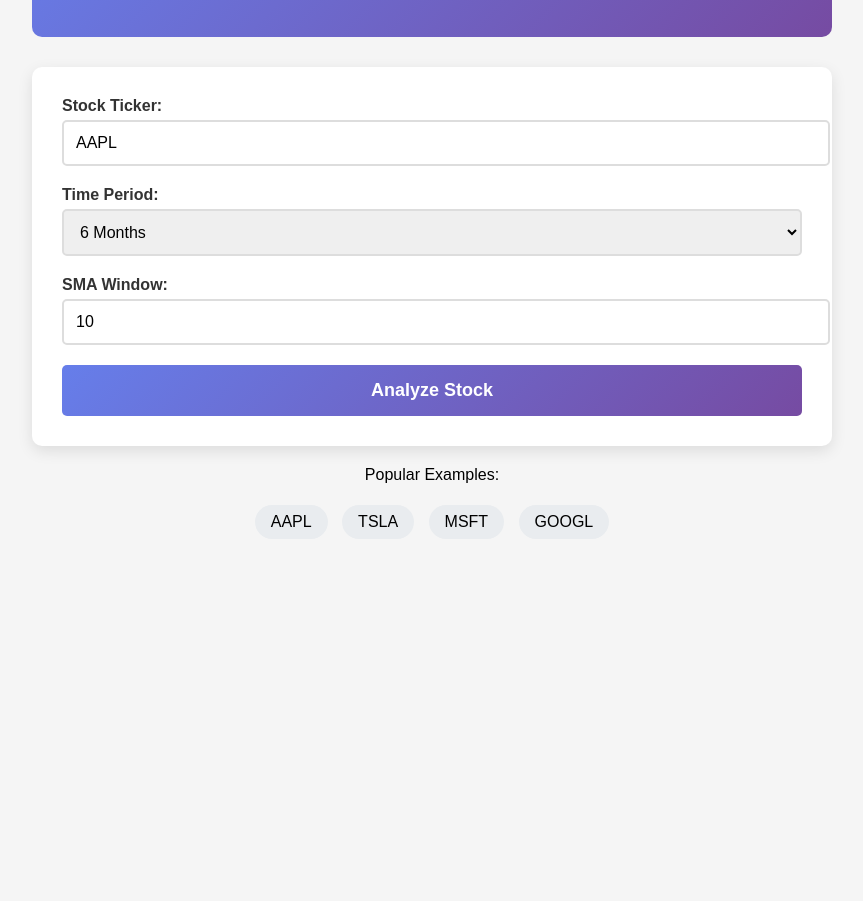
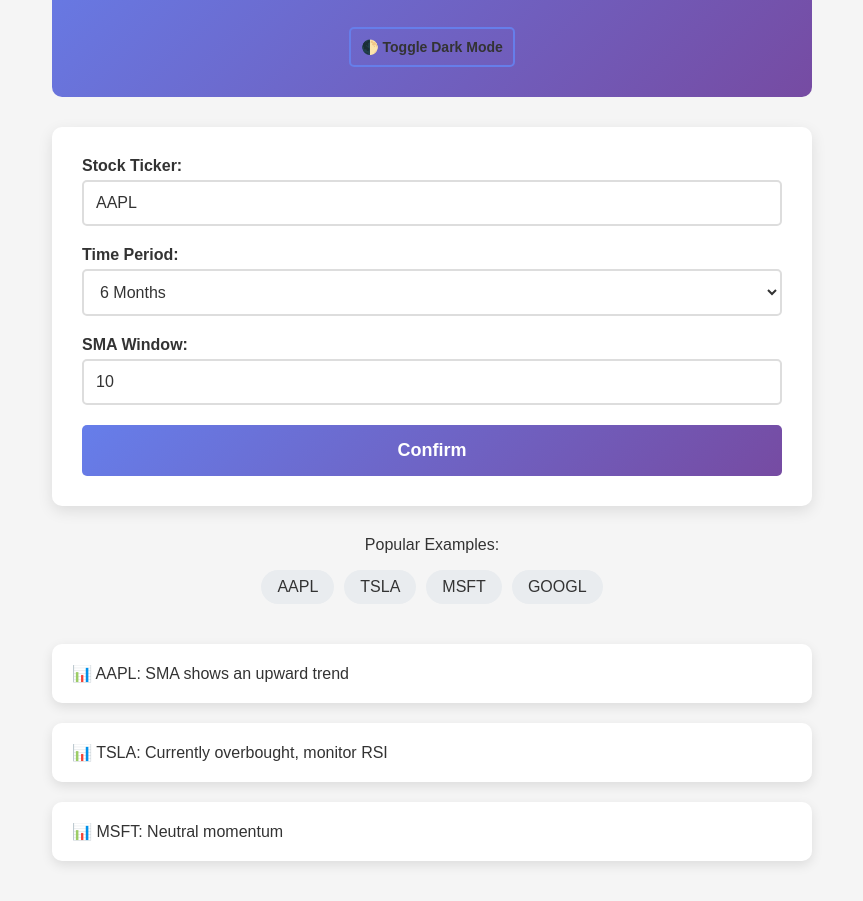
Before and after one commit to lushiqiS7/PyStockAnalyzer, a plain HTML site: page webapp/templates/index.html in a window 1280 px wide. Shown: the part 124-1025 px from the top of the page, without its empty margins (208-1071 px from the left). Before the commit the page ends 800 px from the top, so only its background shows below. Drawn offline with Linux system fonts and the light colour scheme.

Commit message:
Refactor HTML and CSS for improved styling and dark mode support

```diff
--- a/webapp/static/css/style.css
+++ b/webapp/static/css/style.css
@@ -1,12 +1,61 @@
-/* Basic styles for results and errors */
+/*Root Variables*/
+:root {
+    --primary: #667eea;
+    --primary-hover: #5a67d8;
+    --accent: #764ba2;
+    --positive: #28a745;
+    --negative: #dc3545;
+    --neutral: #6c757d;
+    --error-bg: #f8d7da;
+    --error-text: #721c24;
+    --bg-white: #fff;
+}
+
+/*Transitions & Animations*/
+.transition {
+    transition: all 0.3s ease;
+}
+
+.fade-in {
+    animation: fadeInUp 0.5s ease forwards;
+}
+
+@keyframes fadeInUp {
+    from {
+        opacity: 0;
+        transform: translateY(20px);
+    }
+    to {
+        opacity: 1;
+        transform: translateY(0);
+    }
+}
+
+/*Utility Classes*/
+.text-center {
+    text-align: center;
+}
+
+.font-bold {
+    font-weight: bold;
+}
+
+/*Global Styles*/
+body {
+    transition: background-color 0.3s ease, color 0.3s ease;
+}
+
+/*Header & Results*/
 .results-header {
     text-align: center;
+    color: white;
     margin-bottom: 2rem;
 }
 
 .analysis-date {
     color: #666;
     font-size: 0.9rem;
+    opacity: 0.8;
 }
 
 .results-grid {
@@ -16,93 +65,93 @@
     margin: 2rem 0;
 }
 
-.result-card, .summary-card {
-    background: white;
+/*Reusable Card Style*/
+.card {
+    background: var(--bg-white);
+    border-radius: 12px;
     padding: 1.5rem;
-    border-radius: 10px;
-    box-shadow: 0 2px 10px rgba(0,0,0,0.1);
+    box-shadow: 0 5px 15px rgba(0,0,0,0.1);
+    transition: transform 0.3s ease, box-shadow 0.3s ease;
 }
 
-.result-card h3, .summary-card h3 {
-    color: #333;
+.card:hover {
+    transform: translateY(-3px);
+    box-shadow: 0 10px 20px rgba(0,0,0,0.1);
+}
+
+.result-card,
+.summary-card,
+.error-container {
+    background: var(--bg-white);
+    border-radius: 12px;
+    box-shadow: 0 5px 15px rgba(0,0,0,0.1);
+    padding: 1.5rem;
+    transition: transform 0.3s ease, box-shadow 0.3s ease;
+}
+
+.result-card h3,
+.summary-card h3 {
+    color: var(--primary);
     margin-bottom: 1rem;
-    border-bottom: 2px solid #667eea;
+    border-bottom: 2px solid var(--primary);
     padding-bottom: 0.5rem;
 }
 
+/*Buttons*/
+.btn,
+button[type="submit"] {
+    display: inline-block;
+    padding: 12px 24px;
+    background: var(--primary);
+    color: white;
+    text-decoration: none;
+    border-radius: 8px;
+    font-weight: 600;
+    cursor: pointer;
+    transition: background 0.3s ease, transform 0.2s ease;
+    border: none;
+    font-size: 1rem;
+}
+
+.btn:hover,
+button[type="submit"]:hover {
+    background: var(--primary-hover);
+    transform: translateY(-2px);
+}
+
+.btn-primary {
+    background: var(--primary);
+}
+
+.btn-primary:hover {
+    background: var(--primary-hover);
+}
+
+/*Status Indicators*/
 .positive {
-    color: #28a745;
+    color: var(--positive);
     font-weight: bold;
 }
 
-.negative {
-    color: #dc3545;
-    font-weight: bold;
-}
-
+.negative,
 .overbought {
-    color: #dc3545;
+    color: var(--negative);
     font-weight: bold;
 }
 
 .oversold {
-    color: #28a745;
+    color: var(--positive);
     font-weight: bold;
 }
 
 .neutral {
-    color: #6c757d;
+    color: var(--neutral);
     font-weight: bold;
 }
 
-.action-buttons {
-    text-align: center;
-    margin: 2rem 0;
-}
-
-.btn {
-    display: inline-block;
-    padding: 12px 24px;
-    background: #667eea;
-    color: white;
-    text-decoration: none;
-    border-radius: 5px;
-    font-weight: bold;
-    transition: background 0.3s;
-}
-
-.btn:hover {
-    background: #5a67d8;
-}
-
-.btn-primary {
-    background: #667eea;
-}
-
-.btn-primary:hover {
-    background: #5a67d8;
-}
-
-.error-container {
-    text-align: center;
-    padding: 3rem;
-}
-
-.error-icon {
-    font-size: 4rem;
-    margin-bottom: 1rem;
-}
-
-.error-message {
-    background: #f8d7da;
-    color: #721c24;
-    padding: 1rem;
-    border-radius: 5px;
-    margin: 1rem 0;
-}
-/* Form Styles */
+/*Forms*/
 .form-container {
-    background: white;
+    background: var(--bg-white);
     padding: 30px;
     border-radius: 15px;
     box-shadow: 0 10px 30px rgba(0, 0, 0, 0.2);
@@ -130,33 +179,17 @@
     border: 2px solid #ddd;
     border-radius: 8px;
     font-size: 16px;
-    transition: border-color 0.3s;
+    transition: border-color 0.3s, box-shadow 0.3s;
 }
 
 .form-group input:focus,
 .form-group select:focus {
     outline: none;
-    border-color: #667eea;
+    border-color: var(--primary);
+    box-shadow: 0 0 0 3px rgba(102, 126, 234, 0.3);
 }
 
-button[type="submit"] {
-    width: 100%;
-    padding: 15px;
-    background: linear-gradient(135deg, #667eea 0%, #764ba2 100%);
-    color: white;
-    border: none;
-    border-radius: 8px;
-    font-size: 18px;
-    font-weight: 600;
-    cursor: pointer;
-    transition: transform 0.2s;
-}
-
-button[type="submit"]:hover {
-    transform: translateY(-2px);
-}
-
-/* Examples */
+/*Examples Section*/
 .examples {
     text-align: center;
     color: white;
@@ -175,128 +208,17 @@ button[type="submit"]:hover {
     padding: 10px 20px;
     border-radius: 25px;
     cursor: pointer;
-    transition: background 0.3s;
+    transition: background 0.3s ease;
 }
 
 .ticker-badge:hover {
     background: rgba(255, 255, 255, 0.3);
 }
 
-/* Results Styles */
-.results-header {
-    text-align: center;
-    color: white;
-    margin-bottom: 30px;
-}
-
-.analysis-date {
-    opacity: 0.8;
-    font-size: 0.9rem;
-}
-
-.results-summary {
-    margin-bottom: 30px;
-}
-
-.summary-card {
-    background: white;
-    padding: 25px;
-    border-radius: 12px;
-    box-shadow: 0 5px 15px rgba(0, 0, 0, 0.1);
-    max-width: 600px;
-    margin: 0 auto;
-}
-
-.summary-card h3 {
-    color: #667eea;
-    margin-bottom: 15px;
-    border-bottom: 2px solid #667eea;
-    padding-bottom: 10px;
-}
-
-.results-grid {
-    display: grid;
-    grid-template-columns: repeat(auto-fit, minmax(300px, 1fr));
-    gap: 20px;
-    margin: 30px 0;
-}
-
-.result-card {
-    background: white;
-    padding: 20px;
-    border-radius: 12px;
-    box-shadow: 0 5px 15px rgba(0, 0, 0, 0.1);
-}
-
-.result-card h3 {
-    color: #667eea;
-    margin-bottom: 15px;
-    border-bottom: 2px solid #667eea;
-    padding-bottom: 10px;
-}
-
-/* Status indicators */
-.positive {
-    color: #28a745;
-    font-weight: bold;
-}
-
-.negative {
-    color: #dc3545;
-    font-weight: bold;
-}
-
-.overbought {
-    color: #dc3545;
-    font-weight: bold;
-}
-
-.oversold {
-    color: #28a745;
-    font-weight: bold;
-}
-
-.neutral {
-    color: #6c757d;
-    font-weight: bold;
-}
-
-/* Action buttons */
-.action-buttons {
-    text-align: center;
-    margin: 30px 0;
-}
-
-.btn {
-    display: inline-block;
-    padding: 12px 24px;
-    background: #667eea;
-    color: white;
-    text-decoration: none;
-    border-radius: 8px;
-    font-weight: 600;
-    transition: background 0.3s;
-}
-
-.btn:hover {
-    background: #5a67d8;
-}
-
-.btn-primary {
-    background: #667eea;
-}
-
-.btn-primary:hover {
-    background: #5a67d8;
-}
-
-/* Error styles */
+/*Errors*/
 .error-container {
     text-align: center;
     padding: 40px;
-    background: white;
-    border-radius: 15px;
-    box-shadow: 0 10px 30px rgba(0, 0, 0, 0.2);
     max-width: 500px;
     margin: 0 auto;
 }
@@ -307,15 +229,15 @@ button[type="submit"]:hover {
 }
 
 .error-message {
-    background: #f8d7da;
-    color: #721c24;
+    background: var(--error-bg);
+    color: var(--error-text);
     padding: 15px;
     border-radius: 8px;
     margin: 20px 0;
     font-size: 1.1rem;
 }
 
-/* Responsive design */
+/*Responsive Design */
 @media (max-width: 768px) {
     .form-container {
         padding: 20px;
--- a/webapp/templates/index.html
+++ b/webapp/templates/index.html
@@ -1,89 +1,221 @@
 <!DOCTYPE html>
-<html lang="zh">
+<html lang="en">
 <head>
-    <meta charset="UTF-8">
-    <meta name="viewport" content="width=device-width, initial-scale=1.0">
+  <meta charset="UTF-8" />
+  <meta name="viewport" content="width=device-width, initial-scale=1.0" />
   <title>PyStock Analyzer</title>
   <style>
+    /* CSS Variables for Light & Dark Mode */
+    :root {
+      --bg: #f5f5f5;
+      --text: #333;
+      --card-bg: white;
+      --primary: #667eea;
+      --primary-hover: #5a67d8;
+      --badge-bg: #e9ecef;
+      --badge-hover: #dee2e6;
+    }
+
+    body.dark-mode {
+      --bg: #121212;
+      --text: #f0f0f0;
+      --card-bg: #1e1e1e;
+      --primary: #8b5cf6;
+      --primary-hover: #7c3aed;
+      --badge-bg: #2c2c2c;
+      --badge-hover: #3a3a3a;
+    }
+
+    /* General Reset and Base Styles*/
+    * {
+      box-sizing: border-box;
+    }
+
     body {
+      opacity: 0;
+      transition: opacity 0.5s ease, background 0.3s ease;
       font-family: Arial, sans-serif;
+      margin: 0;
+      padding: 20px;
       max-width: 800px;
-            margin: 0 auto;
-            padding: 20px;
-            background-color: #f5f5f5;
+      margin-inline: auto;
+      background-color: var(--bg);
+      color: var(--text);
     }
+
+    body.loaded {
+      opacity: 1;
+    }
+
     .header {
       text-align: center;
-            background: linear-gradient(135deg, #667eea 0%, #764ba2 100%);
+      background: linear-gradient(135deg, var(--primary) 0%, #764ba2 100%);
       color: white;
       padding: 30px;
       border-radius: 10px;
       margin-bottom: 30px;
+      transition: background 0.3s ease;
     }
+
+    /* Form */
     .form-container {
-            background: white;
+      background: var(--card-bg);
       padding: 30px;
       border-radius: 10px;
       box-shadow: 0 5px 15px rgba(0,0,0,0.1);
+      margin-bottom: 30px;
+      animation: fadeInUp 0.6s ease forwards;
+      opacity: 0;
     }
+
     .form-group {
       margin-bottom: 20px;
     }
+
     label {
       display: block;
       margin-bottom: 5px;
       font-weight: bold;
-            color: #333;
+      color: var(--text);
     }
+
     input, select {
       width: 100%;
       padding: 12px;
       border: 2px solid #ddd;
       border-radius: 5px;
       font-size: 16px;
+      transition: border-color 0.3s, box-shadow 0.3s;
+      background-color: var(--card-bg);
+      color: var(--text);
     }
+
+    input:focus, select:focus {
+      outline: none;
+      border-color: var(--primary);
+      box-shadow: 0 0 0 3px rgba(102, 126, 234, 0.3);
+    }
+
     button {
       width: 100%;
       padding: 15px;
-            background: linear-gradient(135deg, #667eea 0%, #764ba2 100%);
+      background: linear-gradient(135deg, var(--primary) 0%, #764ba2 100%);
       color: white;
       border: none;
       border-radius: 5px;
       font-size: 18px;
       font-weight: bold;
       cursor: pointer;
+      transition: transform 0.2s ease, background 0.3s ease;
     }
+
     button:hover {
-            opacity: 0.9;
+      transform: translateY(-2px);
+      background: var(--primary-hover);
     }
+
+    .toggle-theme {
+      background: transparent;
+      color: var(--text);
+      border: 2px solid var(--primary);
+      margin-top: 20px;
+      padding: 10px;
+      width: auto;
+      border-radius: 5px;
+      font-size: 14px;
+    }
+
     .examples {
       margin-top: 20px;
       text-align: center;
     }
+
+    .example-tickers {
+      display: flex;
+      justify-content: center;
+      flex-wrap: wrap;
+      gap: 10px;
+      margin-top: 10px;
+    }
+
     .ticker-badge {
       display: inline-block;
-            background: #e9ecef;
+      background: var(--badge-bg);
       padding: 8px 16px;
-            margin: 5px;
       border-radius: 20px;
       cursor: pointer;
+      transition: background 0.3s, transform 0.2s;
     }
+
     .ticker-badge:hover {
-            background: #dee2e6;
+      background: var(--badge-hover);
+      transform: scale(1.05);
+    }
+
+    /*Result Cards*/
+    .results-section {
+      margin-top: 40px;
+    }
+
+    .result-card {
+      background: var(--card-bg);
+      border-radius: 10px;
+      padding: 20px;
+      box-shadow: 0 4px 12px rgba(0,0,0,0.1);
+      margin-bottom: 20px;
+      opacity: 0;
+      transform: translateY(20px);
+      animation: fadeInSlide 0.6s ease forwards;
+    }
+
+    .result-card:nth-child(2) {
+      animation-delay: 0.2s;
+    }
+
+    .result-card:nth-child(3) {
+      animation-delay: 0.4s;
+    }
+
+    /* Animations*/
+    @keyframes fadeInUp {
+      0% { opacity: 0; transform: translateY(20px); }
+      100% { opacity: 1; transform: translateY(0); }
+    }
+
+    @keyframes fadeInSlide {
+      to {
+        opacity: 1;
+        transform: translateY(0);
+      }
+    }
+
+    @media (max-width: 600px) {
+      .header h1 {
+        font-size: 1.8rem;
+      }
+
+      button {
+        font-size: 16px;
+        padding: 12px;
+      }
+
+      .form-container {
+        padding: 20px;
+      }
     }
   </style>
 </head>
 <body>
   <div class="header">
     <h1>📈 PyStock Analyzer</h1>
+    <button class="toggle-theme" onclick="toggleTheme()">🌓 Toggle Dark Mode</button>
   </div>
 
-    <div class="form-container">
+  <div class="form-container" id="form">
     <form action="/analyze" method="POST">
       <div class="form-group">
         <label for="ticker">Stock Ticker:</label>
-                <input type="text" id="ticker" name="ticker" value="AAPL" required
-                    placeholder="e.g., AAPL, TSLA, MSFT">
+        <input type="text" id="ticker" name="ticker" value="AAPL" required placeholder="e.g., AAPL, TSLA, MSFT" />
       </div>
 
       <div class="form-group">
@@ -99,11 +231,10 @@
 
       <div class="form-group">
         <label for="sma_window">SMA Window:</label>
-                <input type="number" id="sma_window" name="sma_window" value="10"
-                    min="5" max="50" required>
+        <input type="number" id="sma_window" name="sma_window" value="10" min="5" max="50" required />
       </div>
 
-            <button type="submit">Analyze Stock</button>
+      <button type="submit">Confirm</button>
     </form>
   </div>
 
@@ -117,9 +248,27 @@
     </div>
   </div>
 
+  <!-- Sample Results -->
+  <div class="results-section">
+    <div class="result-card">📊 AAPL: SMA shows an upward trend</div>
+    <div class="result-card">📊 TSLA: Currently overbought, monitor RSI</div>
+    <div class="result-card">📊 MSFT: Neutral momentum</div>
+  </div>
+
   <script>
     function setTicker(ticker) {
-            document.getElementById('ticker').value = ticker;
+      document.getElementById("ticker").value = ticker;
+    }
+
+    // Fade-in on load
+    window.addEventListener("load", () => {
+      document.body.classList.add("loaded");
+      document.getElementById("form").style.opacity = "1";
+    });
+
+    // Dark mode toggle
+    function toggleTheme() {
+      document.body.classList.toggle("dark-mode");
     }
   </script>
 </body>
```
Lines whose indentation alone changed are shown as unchanged.
